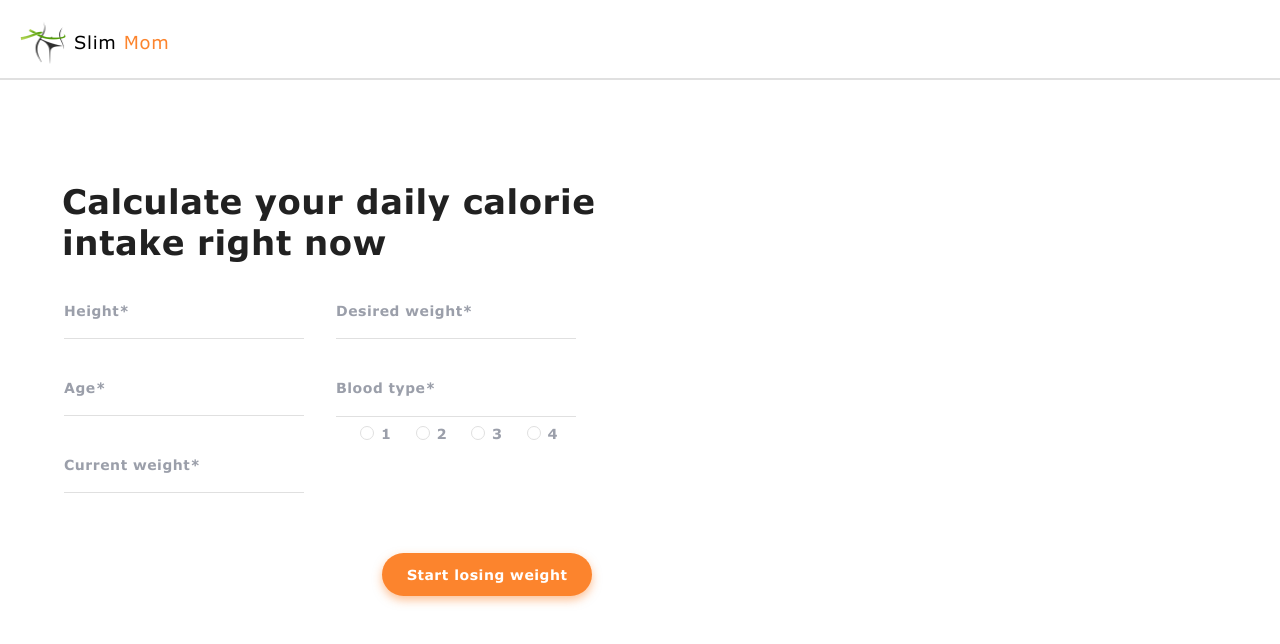
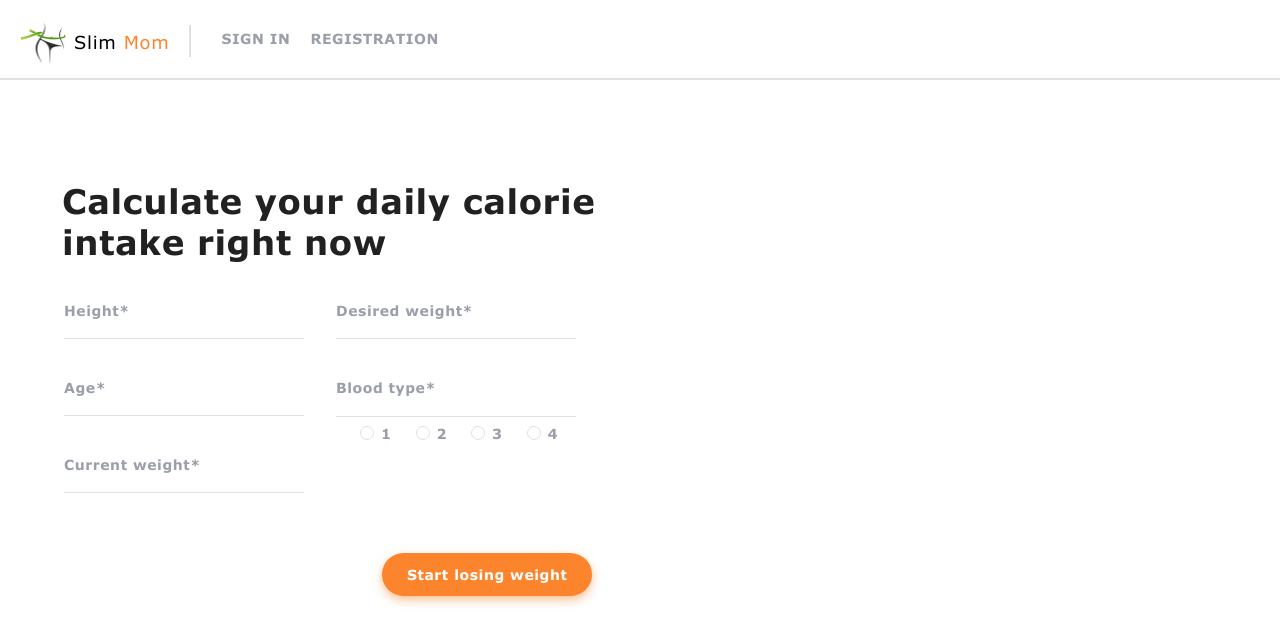
Before and after one commit to MarinaTripetska/slim-mom-front, a React (Create React App) app: page / in a window 1280 px wide. Shown: the top 644 px of the page. Built offline with nearby package versions, Linux system fonts and the light colour scheme.

Commit message:
Header is done

```diff
--- a/src/components/Header/Header.jsx
+++ b/src/components/Header/Header.jsx
@@ -7,7 +7,8 @@ import {
   MomStyle,
   ButtonBurger,
 } from './Header.styled';
-import {UserInfoMenuLapTop} from 'components/UserInfoMenu';
+import { UserInfoMenuLapTop } from 'components/UserInfoMenu';
+import { UserAuthenticate } from '../UserInfoMenu';
 import logoMobile from '../../assets/images/logo-mobile.png';
 import BurgerMenuIcon from '../../assets/images/burger.png';
 import CloseMenuIcon from '../../assets/images/close.png';
@@ -17,7 +18,9 @@ const HeaderPosition = ({
   openBurgerMenu,
   setOpenBurgerMenu,
 }) => {
-    const [isDesktop, setDesktop] = useState(window.innerWidth > 767);
+
+  const [isDesktop, setDesktop] = useState(window.innerWidth > 767);
+  const [userLogIn, setUserLogIn] = useState(false);
 
   const HandleClickOpen = e => {
     e.preventDefault();
@@ -30,7 +33,6 @@ const HeaderPosition = ({
     setOpenBurgerMenu(false);
     return;
   };
-
 
   const updateMedia = () => {
         setDesktop(window.innerWidth > 767);
@@ -55,6 +57,16 @@ const HeaderPosition = ({
     );
   };
 
+  const LogoShow = () => {
+    if (userLogIn) {
+      return (
+      <SlimStyle>
+        Slim <MomStyle>Mom</MomStyle>
+      </SlimStyle>
+    )
+    }
+    return null;
+  }
   return (
     <div>
       <NavPosition>
@@ -66,12 +78,12 @@ const HeaderPosition = ({
             width={46}
             height={44}
           />
-          <SlimStyle>
+          {!isDesktop ? (<LogoShow />) : (<SlimStyle>
             Slim <MomStyle>Mom</MomStyle>
-          </SlimStyle>
+            </SlimStyle>)}
         </Home>
         {isDesktop ? (<UserInfoMenuLapTop/>) : (null)}
-        <CloseMenu />
+        {userLogIn ? (<CloseMenu />) : (<UserAuthenticate/>)}
       </NavPosition>
     </div>
   );
--- a/src/components/Header/Header.styled.jsx
+++ b/src/components/Header/Header.styled.jsx
@@ -9,6 +9,9 @@ export const NavPosition = styled.div`
   align-content: space-between;
   justify-content: space-between;
   border-bottom: 2px solid #E0E0E0;
+    @media ${breakpoints.desktop}{
+      justify-content: start;
+  }
 `;
 
 export const Home = styled.a`
--- /dev/null
+++ b/src/components/UserInfoMenu/UserInfoMenu.css
@@ -0,0 +1,3 @@
+.active{
+    color: black;
+}
--- a/src/components/UserInfoMenu/UserInfoMenu.jsx
+++ b/src/components/UserInfoMenu/UserInfoMenu.jsx
@@ -9,31 +9,43 @@ import {
     InfoPositionLapTop,
     UserNameButtonLapTop,
     VerticalLapTop,
+    VerticalDesktop,
     UserInfoExitLapTop,
-    ExitButtonLapTop
+    ExitButtonLapTop,
+    PositionSignIn,
+    PositionFormSigIn,
+    SignInStyle,
+    RegistrStyle
 }
-    from './UserInfoMenu.styled'
+    from './UserInfoMenu.styled';
+import './UserInfoMenu.css';
 import IconBack from '../../assets/images/arrow-mobile.png';
-// import { useState } from 'react';
+import { useState } from 'react';
+// import RegistrationForm from '../RegistrationForm';
 
-// const UserAuthenticate = ({ userName }) => {
-//     const [userLogIn, setUserLogIn] = useState(false);
-//     const signInLink = '/login';
-//     const registrationLink = '/register'
-//     if (!userLogIn) {
-//         return (
-//             <div>
-//                 <NavLink to={signInLink}>sign in</NavLink>
-//                 <NavLink to={registrationLink}>registration</NavLink>
-//             </div >
-//         )
-//     }
-//     console.log(userLogIn);
-//     return null;
-// };
+export const UserAuthenticate = () => {
+    const [userLogIn, setUserLogIn] = useState(false);
+    const signInLink = '/login';
+    const registrationLink = '/register';
+    if (!userLogIn) {
+        return (
+            <PositionFormSigIn>
+                <PositionSignIn>
+                    <VerticalDesktop/>
+                    <SignInStyle><NavLink to={signInLink} activeclassname="active">sign in</NavLink></SignInStyle>
+                    <RegistrStyle><NavLink to={registrationLink} activeclassname="active">registration</NavLink></RegistrStyle>
+                </PositionSignIn>
+            </PositionFormSigIn >
+        )
+    }
+    console.log(userLogIn);
+    return null;
+};
 
 export const UserInfoMenuMobile = ({ userName = 'No name', logOut = '/home' }) => {
     const navigate = useNavigate();
+    const [userLogIn, setUserLogIn] = useState(false);
+    if (userLogIn) {
         return (
             <InfoPosition>
             <BackButton onClick={() => navigate(-1)}>
@@ -43,7 +55,6 @@ export const UserInfoMenuMobile = ({ userName = 'No name', logOut = '/home' }) =
                     height={7}
                 />
             </BackButton>
-            {/* <UserAuthenticate/> */}
             <UserInfoExit>
                 <UserNameButton><NavLink to='/calculator'>{userName}</NavLink></UserNameButton>
                 <Vertical></Vertical>
@@ -53,14 +64,16 @@ export const UserInfoMenuMobile = ({ userName = 'No name', logOut = '/home' }) =
             </UserInfoExit>
         </InfoPosition>
         )
+    }
+    return null;
 };
 // Non Authenticate User
 export const UserInfoMenuLapTop = ({ userName = 'No name', logOut = '/home' }) => {
-
+        const [userLogIn, setUserLogIn] = useState(false);
+    if (userLogIn) {
         return (
             <InfoPositionLapTop>
             <UserInfoExitLapTop>
-                {/* <UserAuthenticate/> */}
                 <UserNameButtonLapTop>
                     <NavLink to='/calculator'>{userName}</NavLink>
                 </UserNameButtonLapTop>
@@ -71,4 +84,6 @@ export const UserInfoMenuLapTop = ({ userName = 'No name', logOut = '/home' }) =
             </UserInfoExitLapTop>
         </InfoPositionLapTop>
         )
+    }
+    return null;
 };
--- a/src/components/UserInfoMenu/UserInfoMenu.styled.jsx
+++ b/src/components/UserInfoMenu/UserInfoMenu.styled.jsx
@@ -11,7 +11,7 @@ export const InfoPosition = styled.div`
     height: 40px;
     justify-content: space-between;
         @media ${breakpoints.tablet}{
-      display: none;
+            display: none;
   }
 `;
 
@@ -80,3 +80,49 @@ export const ExitButtonLapTop = styled.button`
     color: #9B9FAA;
     background-color: inherit;
 `;
+
+// css for SignIn and Registration
+
+export const PositionFormSigIn = styled.div`
+    margin-right: 32px;
+    display: flex;
+    flex-direction: row;
+    justify-content: center;
+    align-items: center;
+        @media ${breakpoints.desktop}{
+
+  }
+`;
+export const VerticalDesktop = styled.div`
+        @media ${breakpoints.desktop}{
+    border-left: 2px solid #E0E0E0;
+    height: 32px;
+    margin-top: 4px;
+    margin-left: 20px;
+    margin-right: 20px;
+  }
+`;
+
+export const PositionSignIn = styled.ul`
+    display: flex;
+    flex-direction: row;
+`;
+
+export const SignInStyle = styled.li`
+    margin-right: 16px;
+    text-transform: uppercase;
+    font-weight: 700;
+    color: #9B9FAA;
+        @media ${breakpoints.desktop}{
+        margin: 10px;
+  }
+`;
+
+export const RegistrStyle = styled.li`
+   text-transform: uppercase;
+   color: #9B9FAA;
+   font-weight: 700;
+           @media ${breakpoints.desktop}{
+        margin: 10px;
+  }
+`;
--- a/src/components/UserInfoMenu/index.jsx
+++ b/src/components/UserInfoMenu/index.jsx
@@ -1,3 +1,3 @@
-import {UserInfoMenuMobile, UserInfoMenuLapTop} from "./UserInfoMenu";
+import {UserInfoMenuMobile, UserInfoMenuLapTop, UserAuthenticate} from "./UserInfoMenu";
 
-export {UserInfoMenuMobile, UserInfoMenuLapTop};
+export {UserInfoMenuMobile, UserInfoMenuLapTop, UserAuthenticate};
```
Lines whose indentation alone changed are shown as unchanged.
